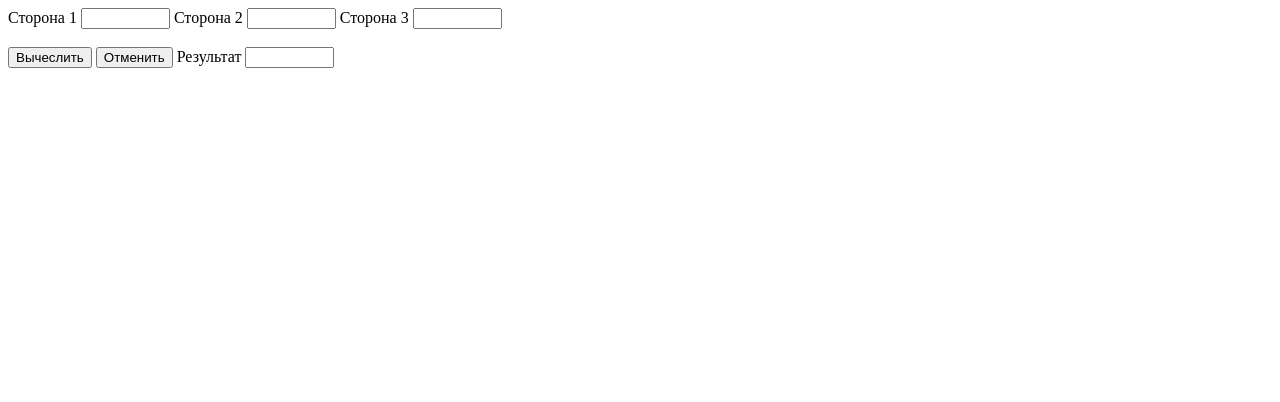
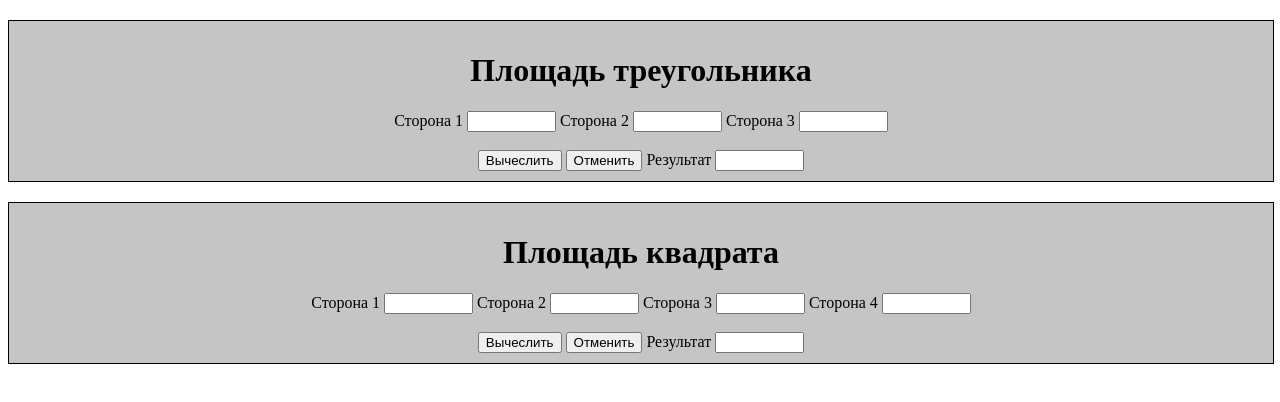
Before and after one commit to drPapus/jslerning4, a plain HTML site: page index.html in a window 1280 px wide. Drawn offline with Linux system fonts and the light colour scheme.

Commit message:
jslerning4.2

```diff
--- a/index.html
+++ b/index.html
@@ -7,6 +7,8 @@
     <script type="text/javascript" src="script.js"></script>
 </head>
 <body>
+    <div class="treangle">
+        <h1>Площадь треугольника</h1>
     <form name="forma3">
         Сторона 1 <input type="text" size="8" maxlength="8" name="st1">
         Сторона 2 <input type="text" size="8" maxlength="8" name="st2">
@@ -16,6 +18,22 @@
         <input type="button" value="Вычеслить" onClick="areaOfTriangle(forma3);">
         <input type="reset" value="Отменить">
         Результат <input type="text" size="8" maxlength="8" name="res">
- </form>
+    </form>
+</div>
+<div class="sqwer">
+    <h1>Площадь квадрата</h1>
+    <form name="forma4">
+        Сторона 1 <input type="text" size="8" maxlength="8" name="st1">
+        Сторона 2 <input type="text" size="8" maxlength="8" name="st2">
+        Сторона 3 <input type="text" size="8" maxlength="8" name="st3">
+        Сторона 4 <input type="text" size="8" maxlength="8" name="st4"><br><br>
+
+
+        <input type="button" value="Вычеслить" onClick="areaOfSqwer(forma4);">
+        <input type="reset" value="Отменить">
+        Результат <input type="text" size="8" maxlength="8" name="resize">
+
+    </form>
+</div>
 </body>
 </html>
--- a/script.js
+++ b/script.js
@@ -7,3 +7,14 @@ var s=Math.sqrt(p*(p-a)*(p-b)*(p-c));
 s=s.toFixed(2);
 obj.res.value=s
 }
+
+function areaOfSqwer(obj){
+var a=1*obj.st1.value;
+var b=1*obj.st2.value;
+var c=1*obj.st3.value;
+var d=1*obj.st4.value;
+var p=(a+b+c+d)/2;
+var s=Math.sqrt(p*(p-a)*(p-b)*(p-c)*(p-d));
+s=s.toFixed(2);
+obj.resize.value=s
+}
--- a/style.css
+++ b/style.css
@@ -1,14 +1,9 @@
-#red, #green, #blue{
-width:100px;
-height:100px;
-margin:10px;
+.treangle, .sqwer{
+width:100%;
+height:100%;
+margin:20px auto;
+border:1px solid #000000;
+background: #c5c5c5;
+text-align:center;
+padding: 10px 0;
 }
-#red{
-background:red;
-}
-#green{
-background:green;
-}
-#blue{
-background:blue;
-}
```
